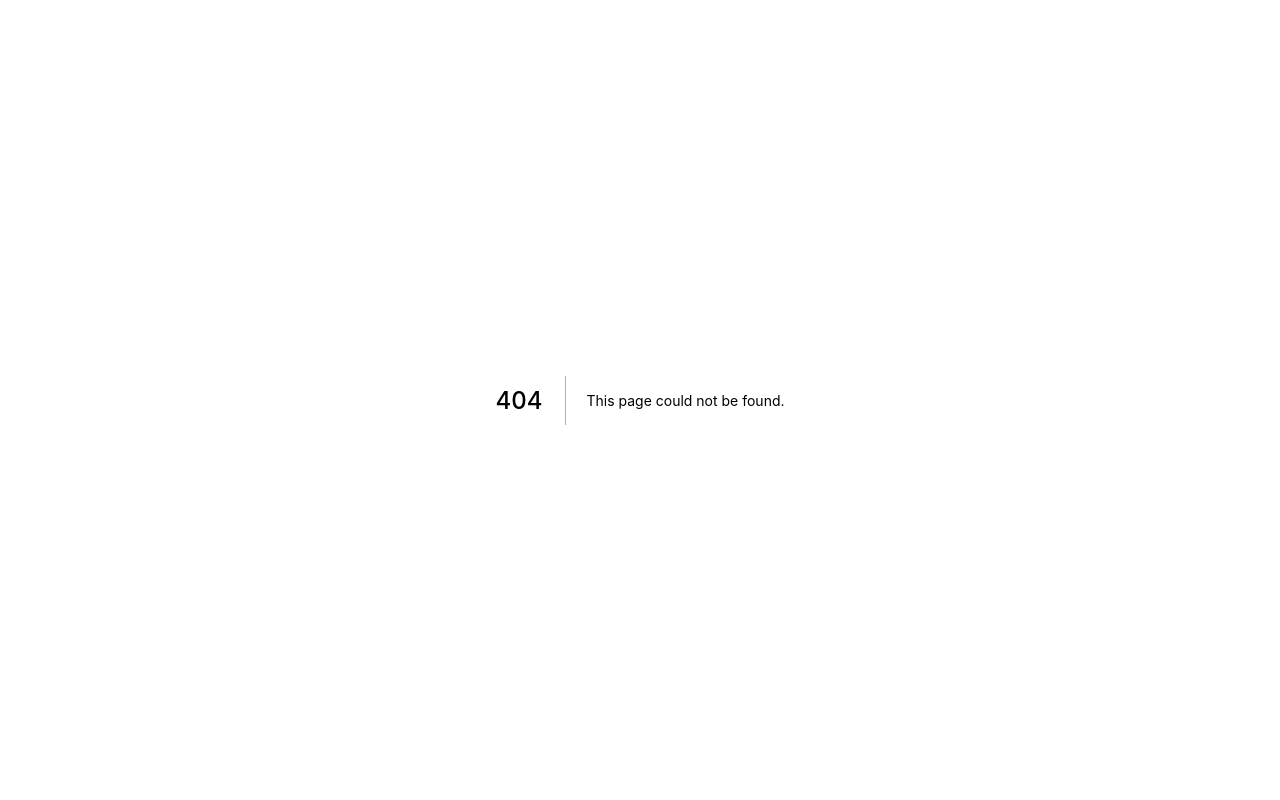
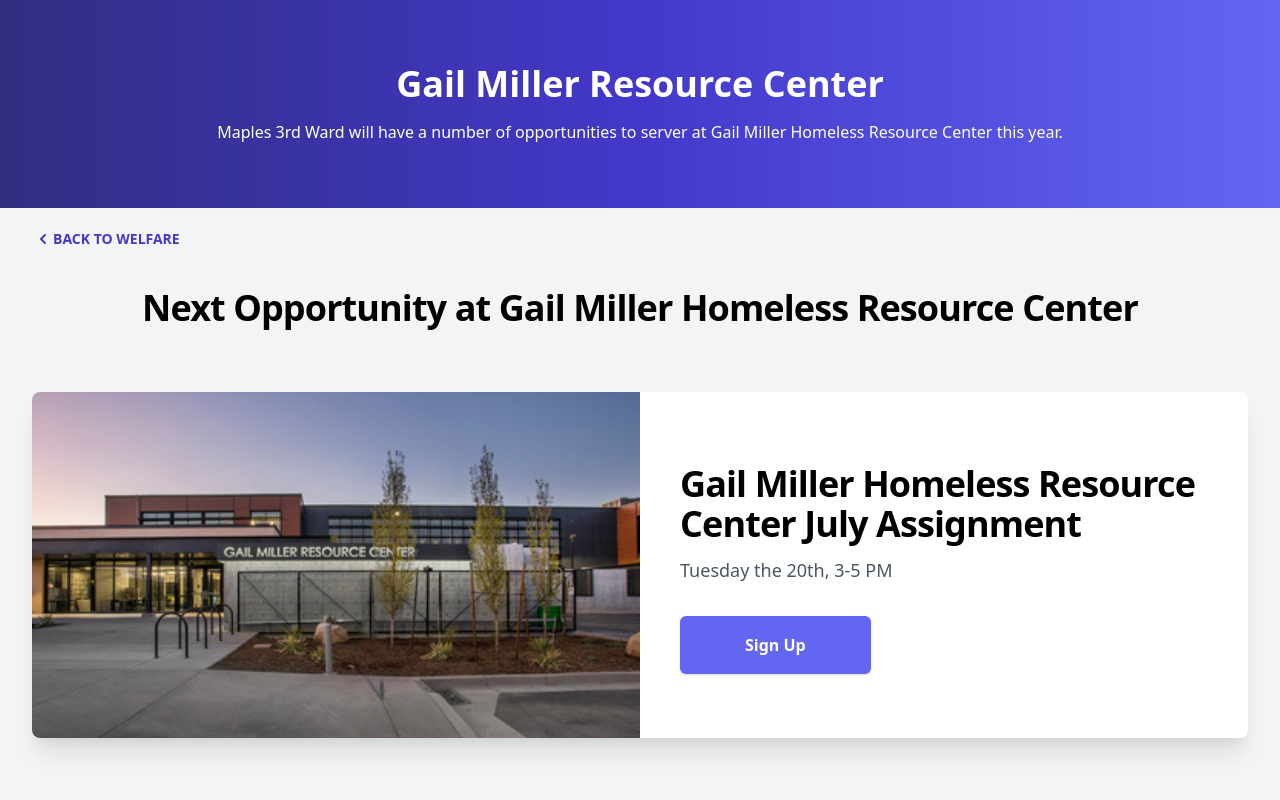
Before and after one commit to snicol21/ourwardapp, a Next.js app: page /welfare/gail-miller in a window 1280 px wide. Before the commit this address had no page. Shown: the top 800 px of the page. Built offline with nearby package versions, Linux system fonts and the light colour scheme; a web font is replaced by a local one.

Commit message:
remove the page tsx files so that urls are lowercase with "-" instead of camelcase

```diff
--- a/pages/DeseretSoap.tsx
+++ /dev/null
@@ -1,43 +0,0 @@
-import Head from "next/head"
-import Layout from "../components/layouts/Layout"
-import PageHeader from "../components/elements/headers/PageHeader"
-import PrimaryButton from "../components/elements/buttons/PrimaryButton"
-import Icon from "../components/elements/icons/Icon"
-import HeroCard from "../components/modules/cards/HeroCard"
-import EventCard, { IEventCard } from "../components/modules/cards/EventCard"
-import ImageCard, { IImageCard } from "../components/modules/cards/ImageCard"
-import BlockQuote from "../components/elements/headers/BlockQuote"
-import { dataInfoCards, dataHeroCard, dataBlockQuote, dataImageCards } from "../data/dataDeseretSoap"
-import SectionHeader from "../components/elements/headers/SectionHeader"
-import Divider from "../components/elements/dividers/Divider"
-import { isSameOrAfterToday } from "../shared/utils/date.util"
-
-function DeseretSoap() {
-  return (
-    <>
-      <Head>
-        <title>Maples 3rd Ward - Deseret Soap</title>
-      </Head>
-      <PageHeader title="Deseret Soap" subtitle="Maples 3rd Ward will have an opportunity to server at Deseret Soap this year." />
-      <Layout>
-        <PrimaryButton type="link" className="absolute top-2 md:top-5" link={{ url: "/welfare" }}>
-          <Icon name="chevron-left" className="h-5 w-5" />
-          <span className="mr-2 text-sm uppercase font-semibold">Back</span>
-        </PrimaryButton>
-        <SectionHeader title="Next Opportunity at Deseret Soap" />
-        <div className="pt-16">
-          <HeroCard {...dataHeroCard} />
-        </div>
-        <div className="pt-16">
-          <BlockQuote {...dataBlockQuote} />
-        </div>
-        <PrimaryButton type="link" className="mt-20" link={{ url: "/welfare" }}>
-          <Icon name="chevron-left" className="h-5 w-5" />
-          <span className="mr-2 text-sm uppercase font-semibold">Back</span>
-        </PrimaryButton>
-      </Layout>
-    </>
-  )
-}
-
-export default DeseretSoap
--- /dev/null
+++ b/pages/welfare/deseret-soap.tsx
@@ -0,0 +1,39 @@
+import Head from "next/head"
+import Layout from "../../components/layouts/Layout"
+import PageHeader from "../../components/elements/headers/PageHeader"
+import PrimaryButton from "../../components/elements/buttons/PrimaryButton"
+import Icon from "../../components/elements/icons/Icon"
+import HeroCard from "../../components/modules/cards/HeroCard"
+import BlockQuote from "../../components/elements/headers/BlockQuote"
+import { dataHeroCard, dataBlockQuote } from "../../data/welfare/dataDeseretSoap"
+import SectionHeader from "../../components/elements/headers/SectionHeader"
+
+function DeseretSoap() {
+  return (
+    <>
+      <Head>
+        <title>Maples 3rd Ward - Deseret Soap</title>
+      </Head>
+      <PageHeader title="Deseret Soap" subtitle="Maples 3rd Ward will have an opportunity to server at Deseret Soap this year." />
+      <Layout>
+        <PrimaryButton type="link" className="absolute top-2 md:top-5" link={{ url: "/welfare" }}>
+          <Icon name="chevron-left" className="h-5 w-5" />
+          <span className="mr-2 text-sm uppercase font-semibold">Back To Welfare</span>
+        </PrimaryButton>
+        <SectionHeader title="Next Opportunity at Deseret Soap" />
+        <div className="pt-16">
+          <HeroCard {...dataHeroCard} />
+        </div>
+        <div className="pt-16">
+          <BlockQuote {...dataBlockQuote} />
+        </div>
+        <PrimaryButton type="link" className="mt-20" link={{ url: "/welfare" }}>
+          <Icon name="chevron-left" className="h-5 w-5" />
+          <span className="mr-2 text-sm uppercase font-semibold">Back To Welfare</span>
+        </PrimaryButton>
+      </Layout>
+    </>
+  )
+}
+
+export default DeseretSoap
--- a/pages/GailMiller.tsx
+++ b/pages/welfare/gail-miller.tsx
@@ -1,16 +1,14 @@
 import Head from "next/head"
-import Layout from "../components/layouts/Layout"
-import PageHeader from "../components/elements/headers/PageHeader"
-import PrimaryButton from "../components/elements/buttons/PrimaryButton"
-import Icon from "../components/elements/icons/Icon"
-import HeroCard from "../components/modules/cards/HeroCard"
-import EventCard, { IEventCard } from "../components/modules/cards/EventCard"
-import ImageCard, { IImageCard } from "../components/modules/cards/ImageCard"
-import BlockQuote from "../components/elements/headers/BlockQuote"
-import { dataInfoCards, dataHeroCard, dataBlockQuote, dataImageCards } from "../data/dataGailMiller"
-import SectionHeader from "../components/elements/headers/SectionHeader"
-import Divider from "../components/elements/dividers/Divider"
-import { isSameOrAfterToday } from "../shared/utils/date.util"
+import Layout from "../../components/layouts/Layout"
+import PageHeader from "../../components/elements/headers/PageHeader"
+import PrimaryButton from "../../components/elements/buttons/PrimaryButton"
+import Icon from "../../components/elements/icons/Icon"
+import HeroCard from "../../components/modules/cards/HeroCard"
+import EventCard, { IEventCard } from "../../components/modules/cards/EventCard"
+import BlockQuote from "../../components/elements/headers/BlockQuote"
+import { dataInfoCards, dataHeroCard, dataBlockQuote } from "../../data/welfare/dataGailMiller"
+import SectionHeader from "../../components/elements/headers/SectionHeader"
+import { isSameOrAfterToday } from "../../shared/utils/date.util"
 
 function GailMiller() {
   return (
@@ -25,7 +23,7 @@ function GailMiller() {
       <Layout>
         <PrimaryButton type="link" className="absolute top-2 md:top-5" link={{ url: "/welfare" }}>
           <Icon name="chevron-left" className="h-5 w-5" />
-          <span className="mr-2 text-sm uppercase font-semibold">Back</span>
+          <span className="mr-2 text-sm uppercase font-semibold">Back To Welfare</span>
         </PrimaryButton>
         <SectionHeader title="Next Opportunity at Gail Miller Homeless Resource Center" />
         <div className="pt-16">
@@ -49,7 +47,7 @@ function GailMiller() {
         </div>
         <PrimaryButton type="link" className="mt-20" link={{ url: "/welfare" }}>
           <Icon name="chevron-left" className="h-5 w-5" />
-          <span className="mr-2 text-sm uppercase font-semibold">Back</span>
+          <span className="mr-2 text-sm uppercase font-semibold">Back To Welfare</span>
         </PrimaryButton>
       </Layout>
     </>
--- a/pages/SaintVincentDePaul.tsx
+++ b/pages/welfare/saint-vincent-de-paul.tsx
@@ -1,16 +1,14 @@
 import Head from "next/head"
-import Layout from "../components/layouts/Layout"
-import PageHeader from "../components/elements/headers/PageHeader"
-import PrimaryButton from "../components/elements/buttons/PrimaryButton"
-import Icon from "../components/elements/icons/Icon"
-import HeroCard from "../components/modules/cards/HeroCard"
-import EventCard, { IEventCard } from "../components/modules/cards/EventCard"
-import ImageCard, { IImageCard } from "../components/modules/cards/ImageCard"
-import BlockQuote from "../components/elements/headers/BlockQuote"
-import { dataInfoCards, dataHeroCard, dataBlockQuote, dataImageCards } from "../data/dataSaintVincentDePaul"
-import SectionHeader from "../components/elements/headers/SectionHeader"
-import Divider from "../components/elements/dividers/Divider"
-import { isSameOrAfterToday } from "../shared/utils/date.util"
+import Layout from "../../components/layouts/Layout"
+import PageHeader from "../../components/elements/headers/PageHeader"
+import PrimaryButton from "../../components/elements/buttons/PrimaryButton"
+import Icon from "../../components/elements/icons/Icon"
+import HeroCard from "../../components/modules/cards/HeroCard"
+import EventCard, { IEventCard } from "../../components/modules/cards/EventCard"
+import BlockQuote from "../../components/elements/headers/BlockQuote"
+import { dataInfoCards, dataHeroCard, dataBlockQuote } from "../../data/welfare/dataSaintVincentDePaul"
+import SectionHeader from "../../components/elements/headers/SectionHeader"
+import { isSameOrAfterToday } from "../../shared/utils/date.util"
 
 function StVincent() {
   return (
@@ -22,7 +20,7 @@ function StVincent() {
       <Layout>
         <PrimaryButton type="link" className="absolute top-2 md:top-5" link={{ url: "/welfare" }}>
           <Icon name="chevron-left" className="h-5 w-5" />
-          <span className="mr-2 text-sm uppercase font-semibold">Back</span>
+          <span className="mr-2 text-sm uppercase font-semibold">Back To Welfare</span>
         </PrimaryButton>
         <SectionHeader title="Next Opportunity at Saint Vincent De Paul" />
         <div className="pt-16">
@@ -46,7 +44,7 @@ function StVincent() {
         </div>
         <PrimaryButton type="link" className="mt-20" link={{ url: "/welfare" }}>
           <Icon name="chevron-left" className="h-5 w-5" />
-          <span className="mr-2 text-sm uppercase font-semibold">Back</span>
+          <span className="mr-2 text-sm uppercase font-semibold">Back To Welfare</span>
         </PrimaryButton>
       </Layout>
     </>
```
